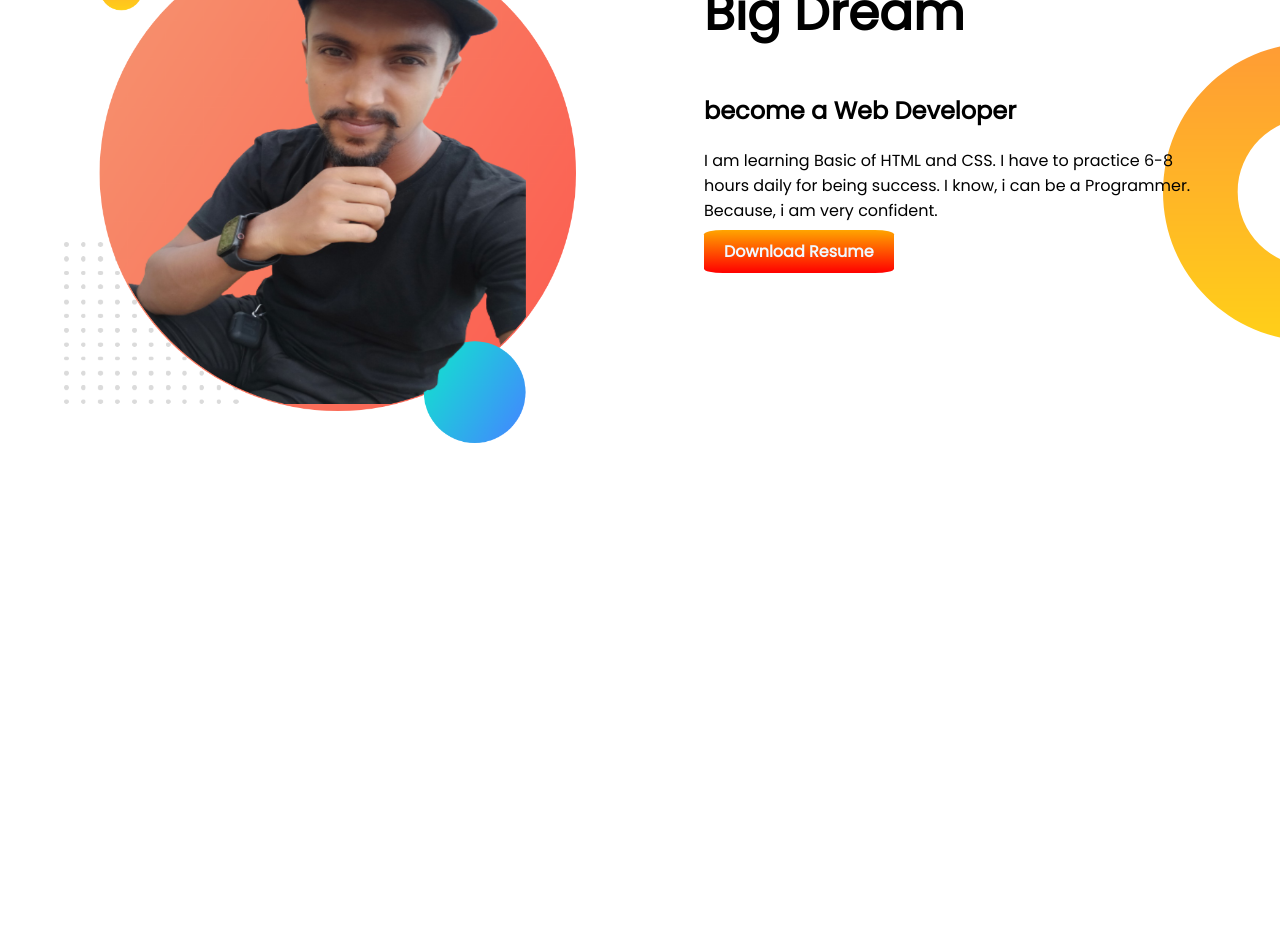
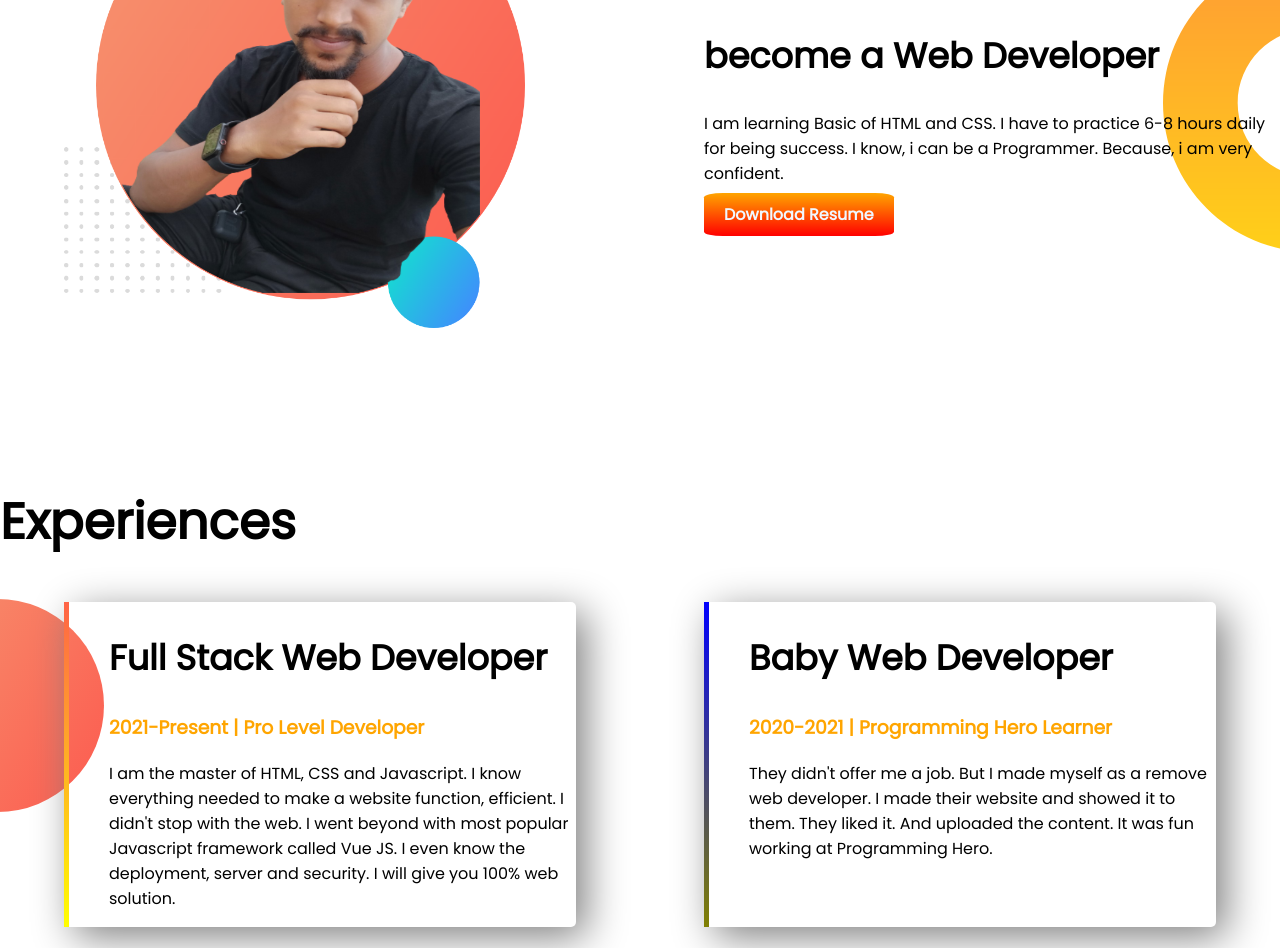
Before and after one commit to erfath/developer-portfolio, a plain HTML site: page index.html in a window 1280 px wide. Shown: the part 729-1677 px from the top of the page. Before the commit the page ends 1393 px from the top, so only its background shows below. Drawn offline with Linux system fonts and the light colour scheme.

Commit message:
footer & experience

```diff
--- a/index.html
+++ b/index.html
@@ -11,20 +11,20 @@
         <link rel="stylesheet" href="style.css">
     </head>
     <body>
-    <section class="top-banner">
-        <div class="half">
+        <section class="top-banner flexible-container">
+            <div class="half-width">
                 <h1>Welcome to</h1>
                 <h1> <span class="author">Eru's</span> World!</h1>
                 <h3>Hard Worker and Dedicated</h3>
-            <p>I am beginner. I have to work hard in next four month. I am very hopefull that, i can achieve my goal. Just pray for me.</p>
+                <p>I am a beginner. I have to work hard in next four month. I am very hopefull that, i can achieve my goal. Just pray for me.</p>
                 <a class="link-button" target="_blank" href="https://www.facebook.com/erfath.envt"> HIRE ME</a>
             </div>
 
-       <div class="half">
+        <div class="half-width">
             <img src="my-bg2.png" alt="">
         </div>
         </section>
-    <section class="big-dream">
+        <section class="big-dream flexible-container">
             <div class="half-width">
                 <img src="my-bg.png" alt="">
             </div>
@@ -36,5 +36,30 @@
             </div>
 
         </section>
+
+        <section class="experience-area">
+            <h1>Experiences</h1>
+            <div class="flexible-container">
+                <div id="full-stack" class="experience-item">
+                    <h2>Full Stack Web Developer</h2>
+                    <h3 class="author">2021-Present | Pro Level Developer</h3>
+                    <p>I am the master of HTML, CSS and Javascript. I know everything needed to make a website function, efficient. I didn't stop with the web. I went beyond with most popular Javascript framework called Vue JS. I even know the deployment, server and security. I will give you 100% web solution.
+
+                    </p>
+                </div>
+                <div id="baby-web" class="experience-item" >
+                    <h2>Baby Web Developer</h2>
+                    <h3 class="author">2020-2021 | Programming Hero Learner</h3>
+                    <p>
+                        They didn't offer me a job. But I made myself as a remove web developer. I made their website and showed it to them. They liked it. And uploaded the content. It was fun working at Programming Hero.
+                    </p>
+                </div>
+            </div>
+
+
+        </section>
+        <footer>
+            © All credit goes to a Team Programming Hero & Erfath Parvez
+        </footer>
     </body>
     </html>
--- a/style.css
+++ b/style.css
@@ -5,18 +5,21 @@ body{
 h1{
     font-size: 50px;
 }
+h2{
+    font-size: 35px;
+}
 .author{
     color: orange;
 }
-section{
+.flexible-container{
     display: flex;
     margin-bottom: 150px;
 }
-.half{
+.half-width{
     width: 50%;
     padding-left: 5%;
 }
-.half img{
+.half-width img{
     width: 80%;
 }
 .link-button{
@@ -36,13 +39,32 @@ section{
     background-image: url(images/dream-bg.png);
     background-repeat: no-repeat;
     background-position: right;
+    }
+.experience-area{
+    background-image: url(images/exp-bg.png);
+    background-repeat: no-repeat;
+    background-position: left;
+    }
+.experience-item{
+    width: 40%;
+    box-shadow: 10px 10px 40px gray;
+    margin-left: 5%;
+    margin-right: 5%;
+    padding-left: 40px;
+    border-radius: 5px;
 }
-.half-width{
+#baby-web{
+    border-left: 5px solid;
+    border-image: linear-gradient(blue, olive);
+    border-image-slice: 1;
+}
+#full-stack{
+    border-left: 5px solid;
+    border-image: linear-gradient(tomato, yellow);
+    border-image-slice: 1;
+}
 
-    width: 50%;
-    padding: 5%;
+footer{
+    text-align: center;
 
 }
-.half-width img{
-    width: 100%;
-}
```
Lines whose indentation alone changed are shown as unchanged.
